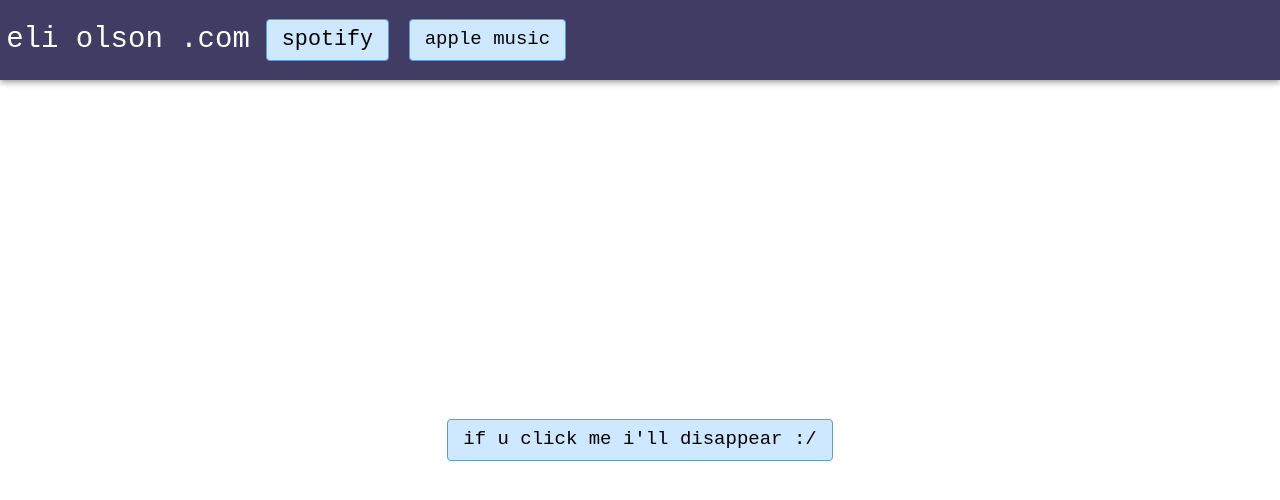
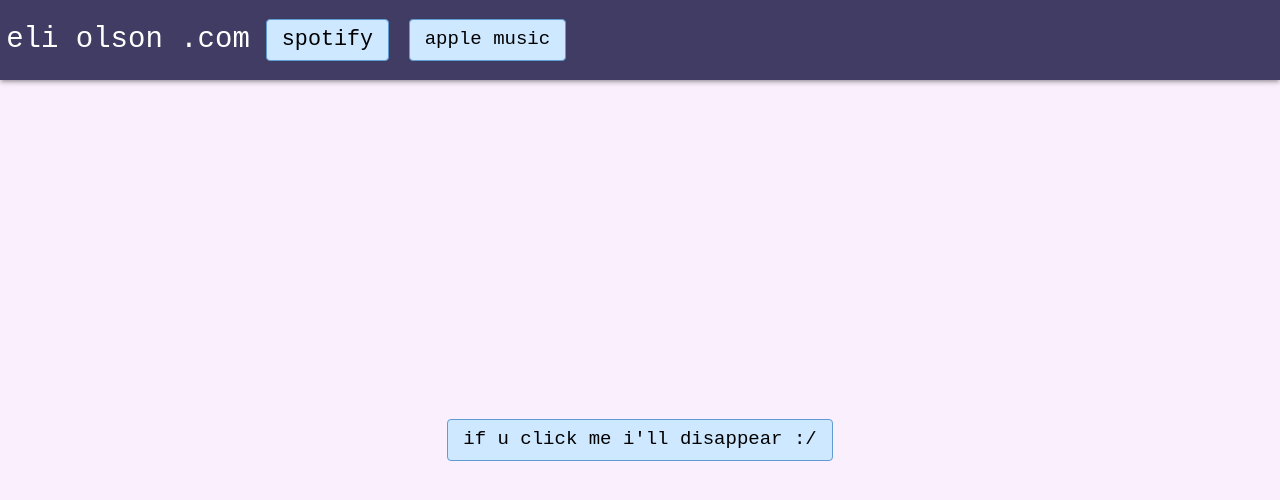
Before and after one commit to eli0lson/eli0lson.github.io, a React (Create React App) app: page / in a window 1280 px wide. Shown: the top 500 px of the page. Built offline with nearby package versions, Linux system fonts and the light colour scheme.

Commit message:
Fix background color

```diff
--- a/src/Components/body.js
+++ b/src/Components/body.js
@@ -27,7 +27,7 @@ const Body = () => {
             direction="column"
             alignItems="center"
             justifyContent="center"
-            sx={{ minHeight: '90vh' }}
+            sx={{ minHeight: '90vh', backgroundColor: "#faeffc" }}
             >
             <ThemeProvider theme={theme}>
                 <Box sx={{ display: "flex", justifyContent: "center" }}>
--- a/src/Components/header.js
+++ b/src/Components/header.js
@@ -20,9 +20,7 @@ const Header = () => {
   return (
     <Box>
       <ThemeProvider theme={theme} >
-          <AppBar
-            position="static">
-
+          <AppBar position="relative" elevation={3}>
               <Box sx={{ width: "20%", justifyContent: "center", display: "flex"}}>
                 <Typography sx={{
                   fontSize: "29px"
```
